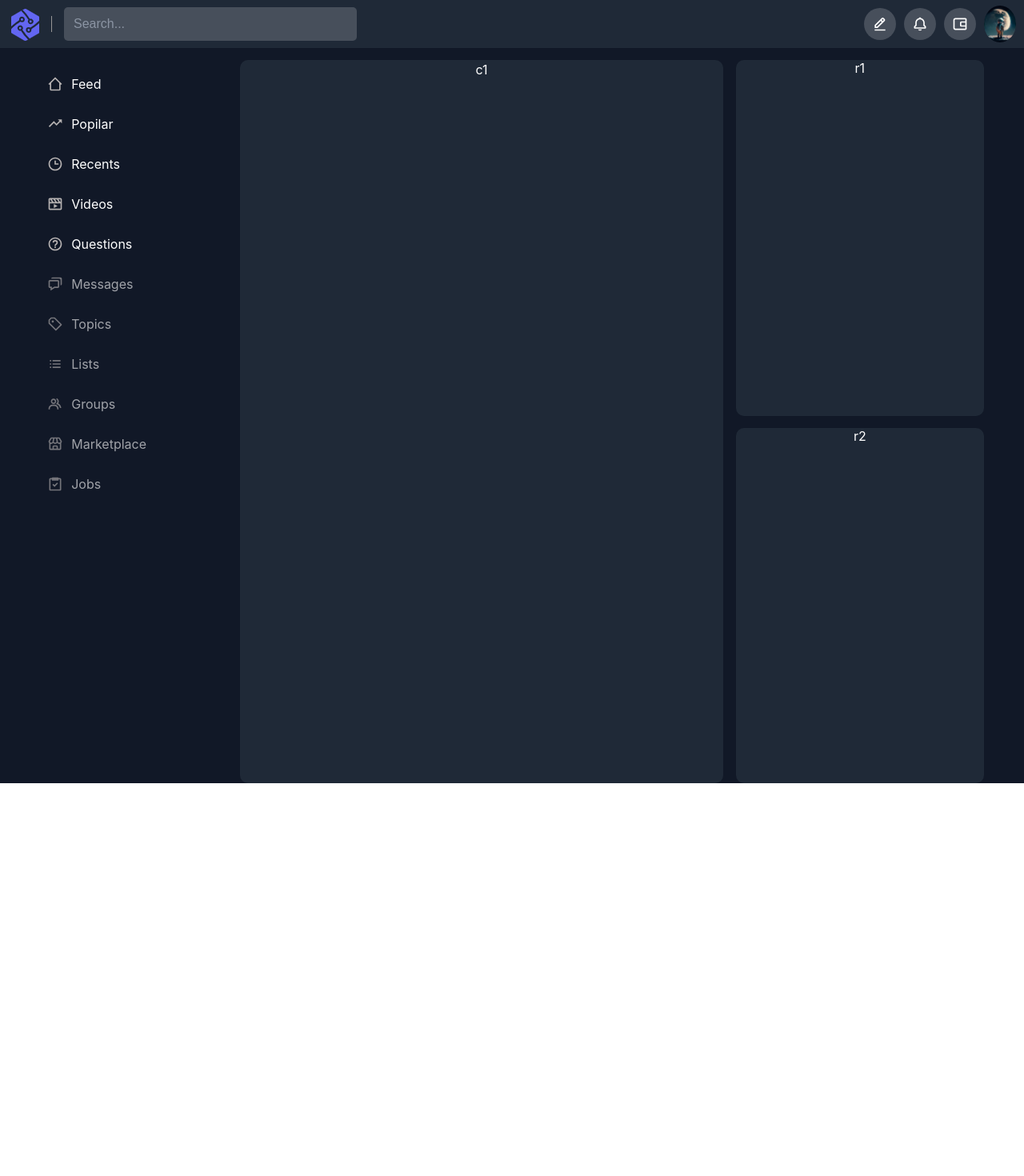
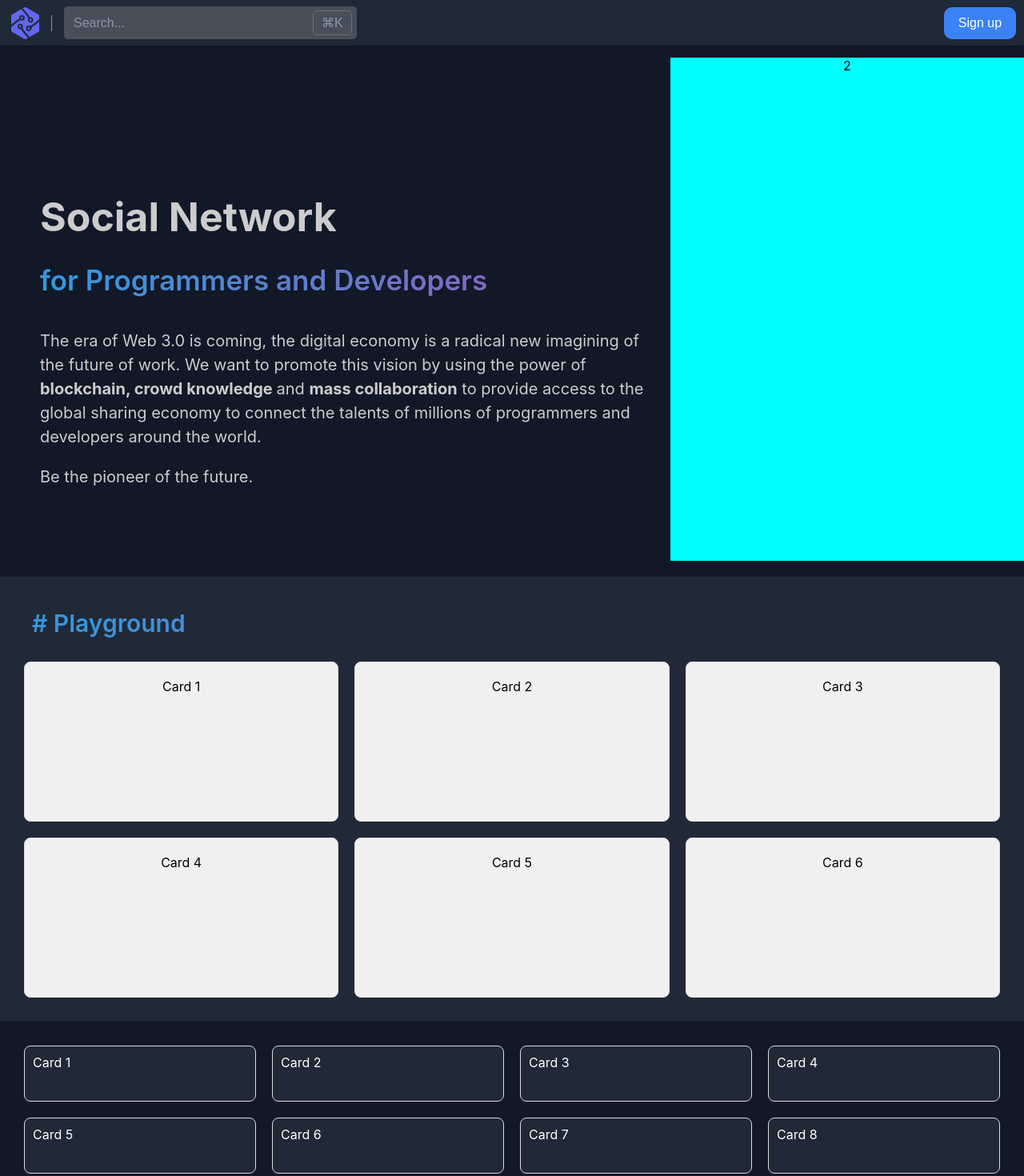
Before and after one commit to karim2251/morioh, a Vue app: page / in a window 1280 px wide. Shown: the top 1470 px of the page at 80% size. Before the commit the page ends 979 px from the top, so only its background shows below. Built offline with nearby package versions, Linux system fonts and the light colour scheme.

Commit message:
add home page is not currently finished yet

```diff
--- a/src/App.vue
+++ b/src/App.vue
@@ -1,147 +1,108 @@
 <template>
-  <div class="container">
-
+  <!-- <div class="container"> -->
     <!-- the header div -->
-    <div class="header">
       <Header />
-    </div>
 
     <!-- the content or body -->
     <div class="content">
 
       <!-- the left div -->
-      <div class="left">
-
-        <Sidebar />
-
-      </div>
+      <!-- <Sidebar /> -->
 
       <!-- the center div -->
-      <div class="center">
+      <!-- <div class="center">
         <div class="c1">c1</div>
-      </div>
+      </div> -->
 
       <!-- the right div -->
-      <div class="right">
+      <!-- <div class="right">
         <div class="r1">r1</div>
         <div class="r2">r2</div>
+      </div> -->
 
+      <Home />
     </div>
-
-    </div> <!-- the content end -->
-  </div> <!-- the container end -->
+    <!-- the content end -->
+  <!-- </div> -->
+  <!-- the container end -->
 </template>
 
 <script>
-import Header from './components/Header.vue';
-import Sidebar from './components/Sidebar.vue';
+import Header from "./components/Header.vue";
+import Sidebar from "./components/Sidebar.vue";
+import Home from "./components/Home.vue";
 export default {
-    components:{
+  components: {
     Header,
-      Sidebar
-    }
-}
+    Sidebar,
+    Home,
+  },
+};
 </script>
 
 <style scoped>
 
-.container{
-  position: relative;
-  display: flex;
-  flex-direction: column;
-  /* height: 100vh; */
-  width: 100%;
-  gap: 15px;
-  background-color: #111827;
-}
-.header{
-  height: 60px;
-  width: 100%;
-  background-color: #1f2937;
-  position: sticky;
-  top: 0px;
-  z-index: 100;
-  display: flex;
-  justify-content: space-between;
-}
-
-.content{
+.content {
   flex: 1;
   width: 100%;
   display: flex;
-  flex-direction: row;
+  flex-direction: column;/* here */
   gap: 20px;
   background-color: #111827;
-
-  z-index: 0;
-
-}
-
-/* the left div */
-.left{
-  color: white;
-  background-color: #111827;
-  width: 280px;
-  overflow-y:auto;
-  display: flex;
-  justify-content: end;
-
-  & div{
-    border-radius: 10px;
-    width: 86%;
-    height: 60%;
-    }
 }
 
 /* the center div */
-.center{
+.center {
   color: white;
   flex: 1 0 auto;
+  /* here */
+  margin-left: 22%;
+  margin-right: 28%;
+  /* ======= */
   width: 500px;
   display: flex;
   flex-direction: column;
   gap: 15px;
 
   /* background-color: #1f2937; */
-  & div{
+}
+.center div {
   border-radius: 10px;
   width: 100%;
   border: 2px dashed transparent;
-
 }
-  & div:hover{
-    border:2px dashed #3b82f6;
+.center div:hover {
+  border: 2px dashed #3b82f6;
   border-radius: 10px;
   width: 100%;
 }
-}
-.c1{
+.c1 {
   color: white;
   background-color: #1f2937;
-  height:900px;
+  height: 900px;
 }
 
-
 /* the right div */
-.right{
+.right {
+  /* here */
+  position: fixed;
+  top: 75px;
+  right: 0px;
+  /* ======== */
   display: flex;
   flex-direction: column;
   color: white;
-  /* background-color: #1f2937; */
   width: 360px;
-  overflow-y:auto;
+  overflow-y: auto;
   gap: 15px;
+}
 
-  & div{
-    /* border: 2px dashed transparent; */
+.right div {
   border-radius: 10px;
   width: 86%;
   color: white;
   background-color: #1f2937;
-    height: 60%;
+  /* here */
+  height: 400px;
 }
-
-}
-
-
 </style>
--- a/src/components/Header.vue
+++ b/src/components/Header.vue
@@ -1,50 +1,137 @@
 <template>
-
+    <div class="header">
   <div class="header_left">
-        <img src="../assets/logo.png" alt="">
-        <hr>
-        <input type="text" placeholder="Search...">
+    <img src="../assets/logo.png" alt="" />
+    <hr />
+    <input type="text" id="search" ref="search" placeholder="Search..." />
+    <kbd class="keyboard-key">⌘K</kbd>
   </div>
 
-      <div class="header_right">
+  <div v-if="shownav" class="header_right">
     <button>
-          <svg stroke="currentColor" fill="currentColor" stroke-width="0" viewBox="0 0 24 24" class="h-5 w-5" aria-hidden="true" height="1em" width="1em" xmlns="http://www.w3.org/2000/svg" data-darkreader-inline-fill="" data-darkreader-inline-stroke="" style="--darkreader-inline-fill: currentColor; --darkreader-inline-stroke: currentColor;"><path d="M19.045 7.401c.378-.378.586-.88.586-1.414s-.208-1.036-.586-1.414l-1.586-1.586c-.378-.378-.88-.586-1.414-.586s-1.036.208-1.413.585L4 13.585V18h4.413L19.045 7.401zm-3-3 1.587 1.585-1.59 1.584-1.586-1.585 1.589-1.584zM6 16v-1.585l7.04-7.018 1.586 1.586L7.587 16H6zm-2 4h16v2H4z"></path></svg>
+      <svg
+        stroke="currentColor"
+        fill="currentColor"
+        stroke-width="0"
+        viewBox="0 0 24 24"
+        class="h-5 w-5"
+        aria-hidden="true"
+        height="1em"
+        width="1em"
+        xmlns="http://www.w3.org/2000/svg"
+        data-darkreader-inline-fill=""
+        data-darkreader-inline-stroke=""
+        style="
+          --darkreader-inline-fill: currentColor;
+          --darkreader-inline-stroke: currentColor;
+        "
+      >
+        <path
+          d="M19.045 7.401c.378-.378.586-.88.586-1.414s-.208-1.036-.586-1.414l-1.586-1.586c-.378-.378-.88-.586-1.414-.586s-1.036.208-1.413.585L4 13.585V18h4.413L19.045 7.401zm-3-3 1.587 1.585-1.59 1.584-1.586-1.585 1.589-1.584zM6 16v-1.585l7.04-7.018 1.586 1.586L7.587 16H6zm-2 4h16v2H4z"
+        ></path>
+      </svg>
     </button>
     <button>
-          <svg stroke="currentColor" fill="currentColor" stroke-width="0" viewBox="0 0 24 24" class="h-5 w-5" aria-hidden="true" height="1em" width="1em" xmlns="http://www.w3.org/2000/svg" data-darkreader-inline-fill="" data-darkreader-inline-stroke="" style="--darkreader-inline-fill: currentColor; --darkreader-inline-stroke: currentColor;"><path d="M19 13.586V10c0-3.217-2.185-5.927-5.145-6.742C13.562 2.52 12.846 2 12 2s-1.562.52-1.855 1.258C7.185 4.074 5 6.783 5 10v3.586l-1.707 1.707A.996.996 0 0 0 3 16v2a1 1 0 0 0 1 1h16a1 1 0 0 0 1-1v-2a.996.996 0 0 0-.293-.707L19 13.586zM19 17H5v-.586l1.707-1.707A.996.996 0 0 0 7 14v-4c0-2.757 2.243-5 5-5s5 2.243 5 5v4c0 .266.105.52.293.707L19 16.414V17zm-7 5a2.98 2.98 0 0 0 2.818-2H9.182A2.98 2.98 0 0 0 12 22z"></path></svg>
+      <svg
+        stroke="currentColor"
+        fill="currentColor"
+        stroke-width="0"
+        viewBox="0 0 24 24"
+        class="h-5 w-5"
+        aria-hidden="true"
+        height="1em"
+        width="1em"
+        xmlns="http://www.w3.org/2000/svg"
+        data-darkreader-inline-fill=""
+        data-darkreader-inline-stroke=""
+        style="
+          --darkreader-inline-fill: currentColor;
+          --darkreader-inline-stroke: currentColor;
+        "
+      >
+        <path
+          d="M19 13.586V10c0-3.217-2.185-5.927-5.145-6.742C13.562 2.52 12.846 2 12 2s-1.562.52-1.855 1.258C7.185 4.074 5 6.783 5 10v3.586l-1.707 1.707A.996.996 0 0 0 3 16v2a1 1 0 0 0 1 1h16a1 1 0 0 0 1-1v-2a.996.996 0 0 0-.293-.707L19 13.586zM19 17H5v-.586l1.707-1.707A.996.996 0 0 0 7 14v-4c0-2.757 2.243-5 5-5s5 2.243 5 5v4c0 .266.105.52.293.707L19 16.414V17zm-7 5a2.98 2.98 0 0 0 2.818-2H9.182A2.98 2.98 0 0 0 12 22z"
+        ></path>
+      </svg>
     </button>
     <button>
-          <svg stroke="currentColor" fill="currentColor" stroke-width="0" viewBox="0 0 24 24" class="h-5 w-5" aria-hidden="true" height="1em" width="1em" xmlns="http://www.w3.org/2000/svg" data-darkreader-inline-fill="" data-darkreader-inline-stroke="" style="--darkreader-inline-fill: currentColor; --darkreader-inline-stroke: currentColor;"><path d="M20 3H5C3.346 3 2 4.346 2 6v12c0 1.654 1.346 3 3 3h15c1.103 0 2-.897 2-2V5c0-1.103-.897-2-2-2zM5 19c-.552 0-1-.449-1-1V6c0-.551.448-1 1-1h15v3h-6c-1.103 0-2 .897-2 2v4c0 1.103.897 2 2 2h6.001v3H5zm15-9v4h-6v-4h6z"></path></svg>
+      <svg
+        stroke="currentColor"
+        fill="currentColor"
+        stroke-width="0"
+        viewBox="0 0 24 24"
+        class="h-5 w-5"
+        aria-hidden="true"
+        height="1em"
+        width="1em"
+        xmlns="http://www.w3.org/2000/svg"
+        data-darkreader-inline-fill=""
+        data-darkreader-inline-stroke=""
+        style="
+          --darkreader-inline-fill: currentColor;
+          --darkreader-inline-stroke: currentColor;
+        "
+      >
+        <path
+          d="M20 3H5C3.346 3 2 4.346 2 6v12c0 1.654 1.346 3 3 3h15c1.103 0 2-.897 2-2V5c0-1.103-.897-2-2-2zM5 19c-.552 0-1-.449-1-1V6c0-.551.448-1 1-1h15v3h-6c-1.103 0-2 .897-2 2v4c0 1.103.897 2 2 2h6.001v3H5zm15-9v4h-6v-4h6z"
+        ></path>
+      </svg>
     </button>
     <button>
-          <img src="../assets/karim.png" alt="">
+      <img src="../assets/karim.png" alt="" />
     </button>
-
   </div>
-
+  <div v-else class="header_right">
+      <button id="login">Sign up</button>
+  </div>
+  </div>
 </template>
 
 <script>
 export default {
-
+  data() {
+    return {
+      shownav: false,
+    };
+  },
+  methods:{
+    focusinput(event){
+      if(event.metaKey && event.key === 'k'){
+        this.$refs.search.focus()
       }
+    }
+  },
+  mounted(){
+    window.addEventListener('keyup',this.focusinput)
+  },
+};
 </script>
 
 <style scoped>
 
+
+.header {
+  height: 60px;
+  width: 100%;
+  background-color: #1f2937;
+  position: sticky;
+  top: 0px;
+  z-index: 100;
+  display: flex;
+  justify-content: space-between;
+}
 .header_left {
-
   display: flex;
   flex-direction: row;
   align-items: center;
-
-  hr{
+}
+.header_left hr {
   height: 20px;
   border: none;
   border-left: 1px solid #979595;
+}
 
-  }
-  input{
+.header_left input {
   height: 60%;
   width: 350px;
   border-radius: 5px;
@@ -56,27 +143,25 @@ align-items: center;
   padding-left: 10px;
   border: 2px dashed transparent;
   font-size: 16px;
-    &::placeholder {
+
+}
+.header_left input::placeholder {
   color: #abb4c4af;
   font-size: 16px;
-    }
 }
 /* input:hover{
      border:2px dashed #3b82f6;
   } */
-  input:focus{
-    border:2px dashed #3b82f6;
-  }
+input:focus {
+  border: 2px dashed #3b82f6;
 }
 
-  .header_right{
-
+.header_right {
   display: flex;
   flex-direction: row;
   align-items: center;
-
-
-    button{
+}
+.header_right button {
   height: 40px;
   width: 40px;
   border-radius: 50%;
@@ -92,19 +177,58 @@ align-items: center;
   justify-content: center;
   align-items: center;
 
-      svg{
+}
+.header_right button svg {
   height: 20px;
   width: 20px;
 }
-      &:hover{
-        outline:3px dashed #3b82f6;
+.header_right button:hover {
+  outline: 3px dashed #3b82f6;
+}
 
-
-      }
-      img{
+.header_right button img {
   width: 40px;
   border-radius: 50%;
 }
+#login{
+  border-radius: 10px;
+  width: 90px;
+  background-color: #3b82f6;
+}
+#login:hover{
+  background-color: #2563eb;
+}
+
+.keyboard-key {
+      display: inline-flex;
+      align-items: center;
+      border: 1px solid rgba(156, 163, 175, 0.4);
+      border-radius: 0.375rem; /* Equivalent to 6px */
+      padding: 5px 10px;
+      position: relative;
+      left: -55px;
+      font-family: sans-serif;
+      font-weight: 500;
+      color: #8e9aac;
+       /* Text color */
+    }
+
+    /* .moveSearch{
+
+      display: inline !important;
+      position: relative !important;
+      top: 60px !important;
+    }
+    */
+
+  @media screen and (max-width: 570px) {
+    #search{
+    /* display: none; */
+    width: 150px;
+
+  }
+  .keyboard-key{
+    display: none;
    }
   }
 </style>
--- /dev/null
+++ b/src/components/Home.vue
@@ -0,0 +1,161 @@
+<template>
+  <div class="home_header">
+    <div class="home_header_left">
+      <h1>Social Network</h1>
+      <h2>for Programmers and Developers</h2>
+      <p>
+        The era of Web 3.0 is coming, the digital economy is a radical new
+        imagining of the future of work. We want to promote this vision by using
+        the power of <b> blockchain, crowd knowledge </b> and <b> mass collaboration</b> to
+        provide access to the global sharing economy to connect the talents of
+        millions of programmers and developers around the world.
+      </p>
+      <p>Be the pioneer of the future.</p>
+    </div>
+    <div class="home_header_right">2</div>
+  </div>
+  <div class="home_content">
+
+  <div class="playground">
+    <h1> # playground</h1>
+    <div v-for="c in cpt1" :key="c" class="card">Card {{ c }}</div>
+
+  </div>
+
+  <div class="topics">
+    <div v-for="c in cpt2" :key="c" class="card">Card {{ c }}</div>
+
+  </div>opics
+
+  </div>
+</template>
+
+<script>
+export default {
+data() {
+  return {
+    cpt1: 6,
+    cpt2: 8,
+  };
+},
+};
+</script>
+
+<style scoped>
+.home_header {
+  display: flex;
+  flex-direction: row;
+  width: 100%;
+  gap: 20px;
+}
+.home_header_left {
+  flex: 1 0 auto;
+  width: 60%;
+  color: rgb(204, 204, 204);
+  text-align: left;
+  padding: 150px 0px 70px 50px;
+  line-height: 0.6;
+
+}
+.home_header_left h1 {
+  font-size: 50px;
+  font-weight: 700;
+}
+.home_header_left h2 {
+  font-size: 35px;
+  font-weight: 600;
+  background: linear-gradient(to right, #3498db, #9b59b6);
+  background-clip: text;
+  padding: 5px 0px 5px 0px;
+  color: transparent;
+  line-height: 1.5;
+
+
+}
+.home_header_left p {
+  font-size: 20px;
+  font-weight: 400;
+  line-height: 1.5;
+}
+.home_header_right {
+  background-color: aqua;
+  width: 40%;
+}
+
+/* playground */
+.playground {
+  display: flex;
+  flex-wrap: wrap;
+  justify-content: space-around;
+  padding: 20px;
+  background-color: #1f2937;
+  /* height: 100vh; */
+}
+.playground h1{
+    font-size: 30px;
+    font-weight: 600;
+    margin-bottom: 20px;
+    width: 100%;
+    text-align: start;
+    padding-left: 20px;
+    background: linear-gradient(to right, #3498db, #9b59b6);
+    background-clip: text;
+    color: transparent;
+    text-transform: capitalize;
+
+  }
+.playground .card {
+  flex: 0 1 calc(33.33% - 20px);
+  margin: 10px;
+  padding: 20px;
+  box-sizing: border-box;
+  background-color: #f0f0f0;
+  border: 1px solid #ddd;
+  border-radius: 8px;
+  text-align: center;
+  height: 200px;
+}
+
+/* topics */
+
+.topics {
+  display: flex;
+  flex-wrap: wrap;
+  justify-content: space-around;
+  padding: 20px;
+  background-color: #111827;
+  color: white;
+}
+.topics .card{
+  flex: 0 1 calc(25% - 20px);
+  margin: 10px;
+  padding: 10px;
+  box-sizing: border-box;
+  background-color: #1f2937;
+  border: 1px solid #ddd;
+  border-radius: 8px;
+  text-align: start;
+  height: 70px;
+
+}
+
+
+@media screen and (max-width: 970px) {
+  .playground .card {
+    flex: 0 1 calc(50% - 20px);
+  }
+  .home_header_right{
+    display: none;
+  }
+  .home_header_left{
+  padding: 50px 0px 70px 50px;
+
+  }
+}
+@media screen and (max-width: 600px) {
+  .playground .card {
+    flex: 0 1 calc(90% - 20px);
+  }
+
+}
+</style>
--- a/src/style.css
+++ b/src/style.css
@@ -9,4 +9,27 @@ body{
 }
 #app {
   text-align: center;
+  position: relative;
+  display: flex;
+  flex-direction: column;
+  height: 100vh;
+  width: 100%;
+  gap: 15px;
+  background-color: #111827;
 }
+
+
+::-webkit-scrollbar {
+  width: 8px;
+
+
+}
+
+::-webkit-scrollbar-thumb {
+  background-color: #848b96;
+  border-radius: 20px;
+}
+
+::-webkit-scrollbar-track {
+  background-color: #111827;
+}
```
Also changed, not shown: src/components/HomeComponents/Content.vue (added, +13 -0 lines), src/components/Sidebar.vue (+25 -0 lines). Lines whose indentation alone changed are shown as unchanged.
